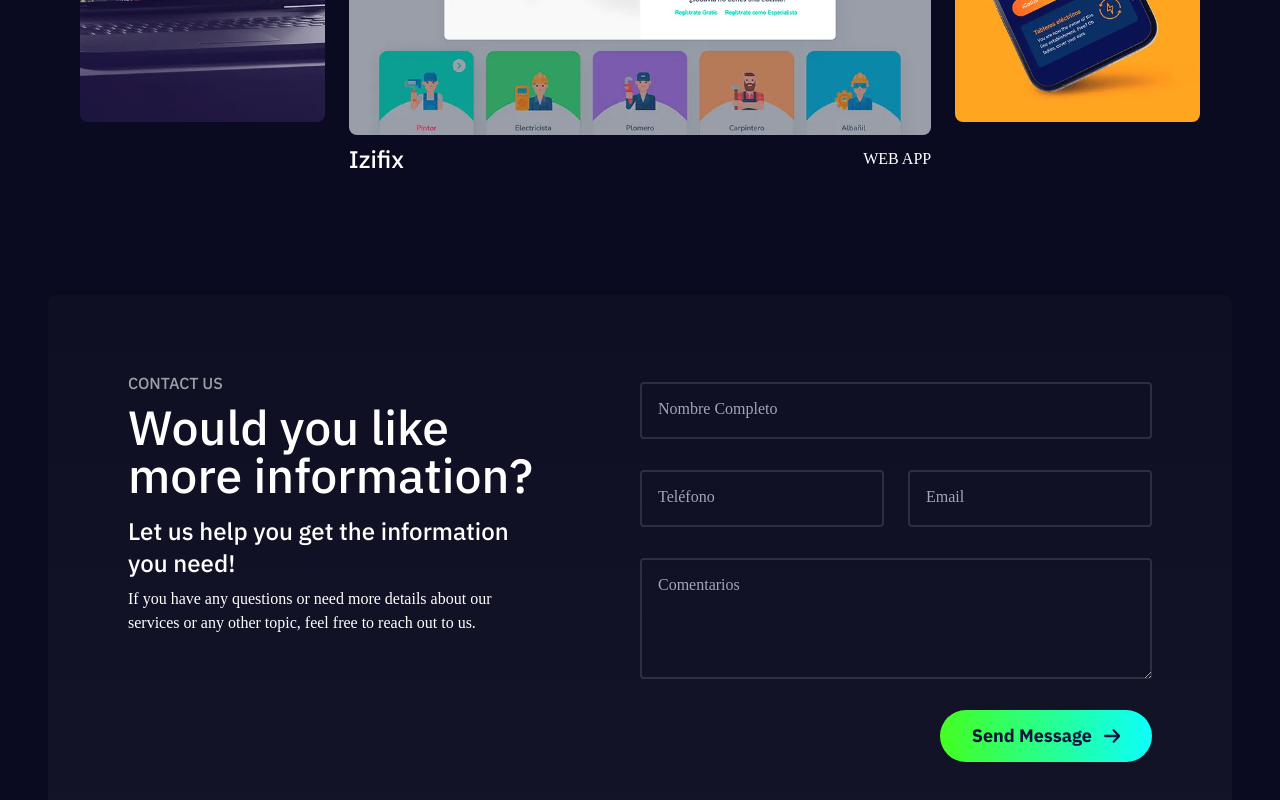
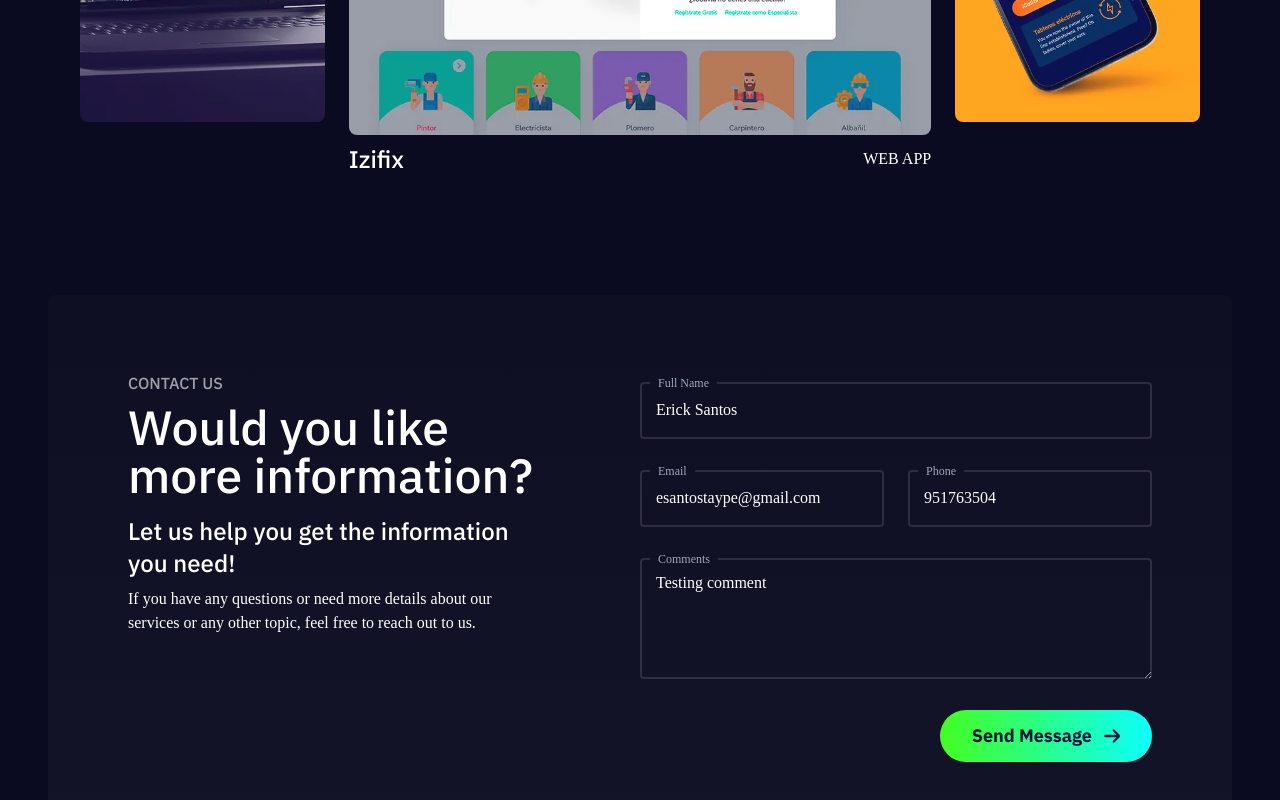
Before and after one commit to esantostaype/dynamicstudio, an Astro site: page / in a window 1280 px wide. Shown: the part 2683-3483 px from the top of the page. Built offline with nearby package versions, Linux system fonts and the light colour scheme; Astro itself is replaced by a stand-in of ours; a web font is replaced by a local one; what tailwindcss-animated would draw is missing.

Commit message:
contact form

```diff
--- a/package.json
+++ b/package.json
@@ -14,6 +14,7 @@
     "@astrojs/react": "^3.6.2",
     "@astrojs/tailwind": "^5.1.2",
     "@fontsource/ibm-plex-sans": "^5.1.0",
+    "@formkit/auto-animate": "^0.8.2",
     "@sendgrid/mail": "^8.1.4",
     "@vercel/speed-insights": "^1.1.0",
     "astro": "^4.16.10",
--- a/src/components/ContactForm.tsx
+++ b/src/components/ContactForm.tsx
@@ -1,25 +1,31 @@
-import { useState } from 'react'
-import { Formik, Form } from 'formik'
-import { Spinner, MainButton, TextField } from '@/components'
-import { ContactFormSchema } from '@/schema'
+import { useEffect, useRef, useState } from "react";
+import { Formik, Form } from "formik";
+import { MainButton, Notification, Spinner, TextField } from "@/components";
+import { ContactFormSchema } from "@/schema";
+import autoAnimate from "@formkit/auto-animate";
 
 interface FormData {
-  fullName: string
-  phone: string
-  email: string
-  comments: string
+  fullName: string;
+  phone: string;
+  email: string;
+  comments: string;
 }
 
 export const ContactForm = () => {
+  const [submitted, setSubmitted] = useState(false);
+  const [error, setError] = useState(false);
+  const parent = useRef(null);
 
-  const [ submitted, setSubmitted ] = useState( false )
+  useEffect(() => {
+    parent.current && autoAnimate(parent.current);
+  }, [parent]);
 
   const initialValues: FormData = {
-    fullName: "",
-    phone: "",
-    email: "",
-    comments: ""
-  }
+    fullName: "Erick Santos",
+    phone: "951763504",
+    email: "esantostaype@gmail.com",
+    comments: "Testing comment",
+  };
 
   return (
     <Formik
@@ -27,83 +33,102 @@ export const ContactForm = () => {
       validationSchema={ContactFormSchema}
       onSubmit={async (values, { setSubmitting, resetForm }) => {
         try {
-          const response = await fetch('/api/send-email', {
-            method: 'POST',
+          const response = await fetch("http://localhost:3000/api/contact-us", {
+            method: "POST",
             headers: {
-              'Content-Type': 'application/json',
+              "Content-Type": "application/json",
             },
-            body: JSON.stringify({ data: values }),
+            body: JSON.stringify(values),
+            mode: "cors",
+            credentials: "same-origin",
           });
 
           if (!response.ok) {
-            throw new Error('Failed to send email');
+            setError(true);
+            setTimeout(() => setError(false), 5000);
+            throw new Error("Failed to send email");
           }
-
           setSubmitted(true);
           resetForm();
           setTimeout(() => setSubmitted(false), 5000);
         } catch (error) {
-          console.error('Error sending email:', error);
+          setError(true);
+          setTimeout(() => setError(false), 5000);
+          console.error("Error sending email:", error);
         } finally {
           setSubmitting(false);
         }
       }}
     >
-      {({ errors, touched, values, isSubmitting, handleChange, setFieldValue }) => (
+      {({ errors, touched, values, isSubmitting }) => (
         <Form>
-          <Spinner isActive={ isSubmitting } />
-          { submitted && "Sent" }
-          <div className='flex flex-col lg:flex-row flex-wrap gap-6'>
-            <div className='flex-[0_0_100%]'>
-            <TextField
-              label="Nombre Completo"
-              type="text"
-              name="fullName"
-              placeholder="Ingresa tu Nombre Completo"
-              errors={ errors.fullName }
-              touched={ touched.fullName }
-              value={ values.fullName }
-            />
+          <Spinner isActive={isSubmitting} />
+          <div
+            className="flex flex-col lg:flex-row flex-wrap gap-6"
+            ref={parent}
+          >
+            {submitted && (
+              <Notification
+                type="success"
+                message="Thank you for getting in touch with us! We will contact you soon to provide the information you need."
+              />
+            )}
+            {error && (
+              <Notification
+                type="error"
+                message="Failed to send email. Try again later."
+              />
+            )}
+            <div className="flex-[0_0_100%]">
+              <TextField
+                label="Full Name"
+                type="text"
+                name="fullName"
+                placeholder="Enter your Full Name"
+                errors={errors.fullName}
+                touched={touched.fullName}
+                value={values.fullName}
+              />
             </div>
-            <div className='flex-1'>
-            <TextField
-              label="Teléfono"
-              type="tel"
-              name="phone"
-              placeholder="Ingresa tu Teléfono"
-              errors={ errors.phone }
-              touched={ touched.phone }
-              value={ values.phone }
-            />
-            </div>
-            <div className='flex-1'>
+            <div className="flex-1">
               <TextField
                 label="Email"
                 type="email"
                 name="email"
-                placeholder="Ingresa tu Email"
-                errors={ errors.email }
-                touched={ touched.email }
-                value={ values.email }
+                placeholder="Enter your Email"
+                errors={errors.email}
+                touched={touched.email}
+                value={values.email}
               />
             </div>
-            <div className='flex-[0_0_100%]'>
+            <div className="flex-1">
+              <TextField
+                label="Phone"
+                type="tel"
+                name="phone"
+                placeholder="Enter your Phone Number"
+                errors={errors.phone}
+                touched={touched.phone}
+                value={values.phone}
+              />
+            </div>
+            <div className="flex-[0_0_100%]">
               <TextField
                 typeField="textarea"
-                label="Comentarios"
+                label="Comments"
                 name="comments"
-                placeholder="Ingresa tus Comentarios"
-                errors={ errors.comments }
-                touched={ touched.comments }
-                value={ values.comments }
+                placeholder="Enter your Comments"
+                errors={errors.comments}
+                touched={touched.comments}
+                value={values.comments}
               />
             </div>
-            <div className='flex-[0_0_100%] flex justify-end'>
+            <div className="flex-[0_0_100%] flex justify-end">
               <MainButton>Send Message</MainButton>
             </div>
           </div>
         </Form>
       )}
     </Formik>
-  )
-}
+  );
+};
--- a/src/components/index.ts
+++ b/src/components/index.ts
@@ -2,4 +2,5 @@ export * from './ui/TextField'
 export * from './ui/Spinner'
 export * from './ui/ErrorForm'
 export * from './ui/MainButton'
+export * from './ui/Notification'
 export * from './ContactForm'
--- /dev/null
+++ b/src/components/ui/Notification.tsx
@@ -0,0 +1,65 @@
+import {
+  ErrorIcon,
+  InfoIcon,
+  SuccessIcon,
+  WarningIcon,
+} from '@/components/Icons'
+
+type NotificationType = "error" | "warning" | "success" | "info"
+
+interface Props {
+  message: string
+  type: NotificationType
+  class?: string
+}
+
+export const Notification = ({ message, type, class:className }: Props) => {
+  const getIcon = () => {
+    switch (type) {
+      case "error":
+        return <ErrorIcon width={"22"} />
+      case "warning":
+        return <WarningIcon width={"22"} />
+      case "success":
+        return <SuccessIcon width={"22"} />
+      case "info":
+        return <InfoIcon width={"22"} />
+      default:
+        return null
+    }
+  }
+
+  let colorTextClass = ""
+  let colorBgClass = ""
+
+  switch ( type ) {
+    case "error":
+      colorTextClass = "text-red-500"
+      colorBgClass = "bg-red-500"
+      break
+    case "warning":
+      colorTextClass = "text-amber-500"
+      colorBgClass = "bg-amber-500"
+      break
+    case "success":
+      colorTextClass = "text-green-500"
+      colorBgClass = "bg-green-500"
+      break
+    case "info":
+      colorTextClass = "text-blue-500"
+      colorBgClass = "bg-blue-500"
+      break
+    default:
+      return null
+  }
+
+  return (
+    <div className={`${ colorTextClass } ${ className || "" } w-full relative overflow-hidden rounded p-4`}>
+      <div className="flex gap-2 relative z-20">
+        <div className="flex-[0_0_22px]">{ getIcon() }</div>
+        <p>{ message }</p>
+      </div>
+      <div className={`${ colorBgClass } absolute z-10 h-full w-full top-0 left-0 opacity-10`}></div>
+    </div>
+  )
+}
--- a/src/components/ui/TextField.tsx
+++ b/src/components/ui/TextField.tsx
@@ -1,8 +1,7 @@
-'use client'
-
-import { useState, type FC, type ChangeEvent, useEffect } from 'react'
+import { useState, type FC, type ChangeEvent, useEffect, useRef } from 'react'
 import { ErrorMessage, Field } from 'formik'
 import clsx from 'clsx'
+import autoAnimate from '@formkit/auto-animate'
 
 export interface Props {
   label?: string
@@ -36,6 +35,11 @@ export const TextField: FC<Props> = ({
 }) => {
   const [isActive, setIsActive] = useState(false)
   const [isFilled, setIsFilled] = useState(false)
+  const parent = useRef(null)
+
+  useEffect(() => {
+    parent.current && autoAnimate( parent.current )
+  }, [ parent ])
 
   useEffect(() => {
     setIsFilled(!!value)
@@ -58,9 +62,9 @@ export const TextField: FC<Props> = ({
       'text-xs top-0': isFloating,
       'top-[26px]': !isFloating,
       'text-gray-400': !hasError && !isActive,
-      'text-green-500': isActive && !hasError,
+      'text-dyn-green-500': isActive && !hasError,
       'text-red-500': hasError,
-      'group-hover:text-green-500': !hasError && !isActive,
+      'group-hover:text-dyn-green-500': !hasError && !isActive,
     }
   )
 
@@ -69,7 +73,6 @@ export const TextField: FC<Props> = ({
     {
       'h-32 pt-[20px]': typeField === "textarea",
       'h-16 pt-[6px]': typeField !== "textarea",
-      // Solo mostramos el placeholder cuando el label está arriba o cuando no hay label
       'placeholder:opacity-100': isFloating || !label,
       'placeholder:opacity-0': !isFloating && label,
       'placeholder:text-gray-400': true,
@@ -82,9 +85,9 @@ export const TextField: FC<Props> = ({
       'h-32': typeField === "textarea",
       'h-16': typeField !== "textarea",
       'border-[rgba(255,255,255,0.12)]': !isActive && !hasError,
-      'border-green-500': isActive && !hasError,
+      'border-dyn-green-500': isActive && !hasError,
       'border-red-500': hasError,
-      'group-hover:border-green-500': !hasError && !isActive,
+      'group-hover:border-dyn-green-500': !hasError && !isActive,
     }
   )
 
@@ -105,6 +108,7 @@ export const TextField: FC<Props> = ({
       onFocus={handleFieldFocus}
       onBlur={handleFieldBlur}
       onChange={handleFieldChange}
+      ref={ parent }
     >
       <label htmlFor={name} className={labelClasses}>
         {label}
--- a/src/schema/index.ts
+++ b/src/schema/index.ts
@@ -1,16 +1,11 @@
-import * as Yup from 'yup'
+import * as Yup from 'yup';
 
 export const ContactFormSchema = Yup.object().shape({
   fullName: Yup.string()
-    .min( 2, 'Tu nombre completo debe tener al menos 2 caracteres' )
-    .max( 48, 'Tu nombre completo no debe ser mayor a 48 caracteres' )
-    .required( 'Este campo es requerido' ),
-	phone: Yup.string()
-		.matches(/^[9]\d{8}$/, 'No es teléfono válido')
-		.required( 'Este campo es requerido' ),
-	email: Yup.string()
-		.email('No es un Email válido')
-		.required( 'Este campo es requerido' ),
-	comments: Yup.string()
-		.required( 'Este campo es requerido' )
+    .min(2, 'Your full name must have at least 2 characters')
+    .max(48, 'Your full name must not exceed 48 characters')
+    .required('This field is required'),
+  email: Yup.string()
+    .email('This is not a valid email')
+    .required('This field is required')
 })
```
Also changed, not shown: src/components/Icons.tsx (+35 -2 lines), 1 other file.
